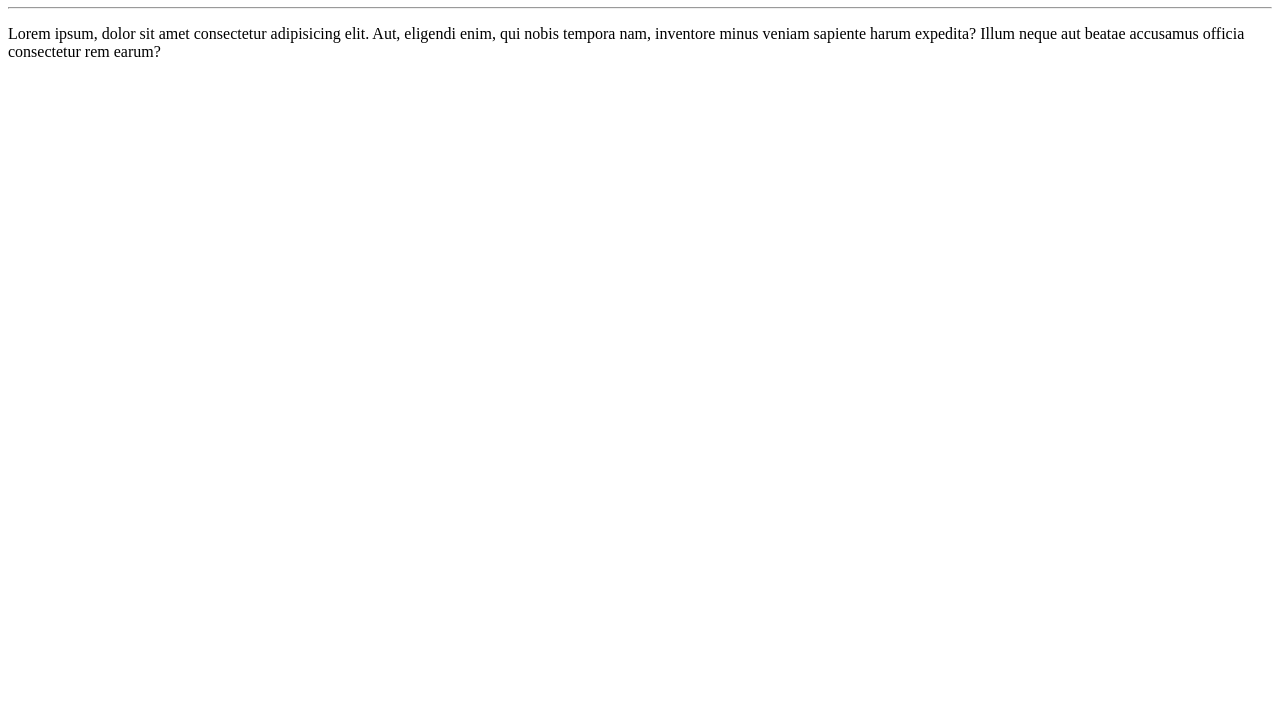
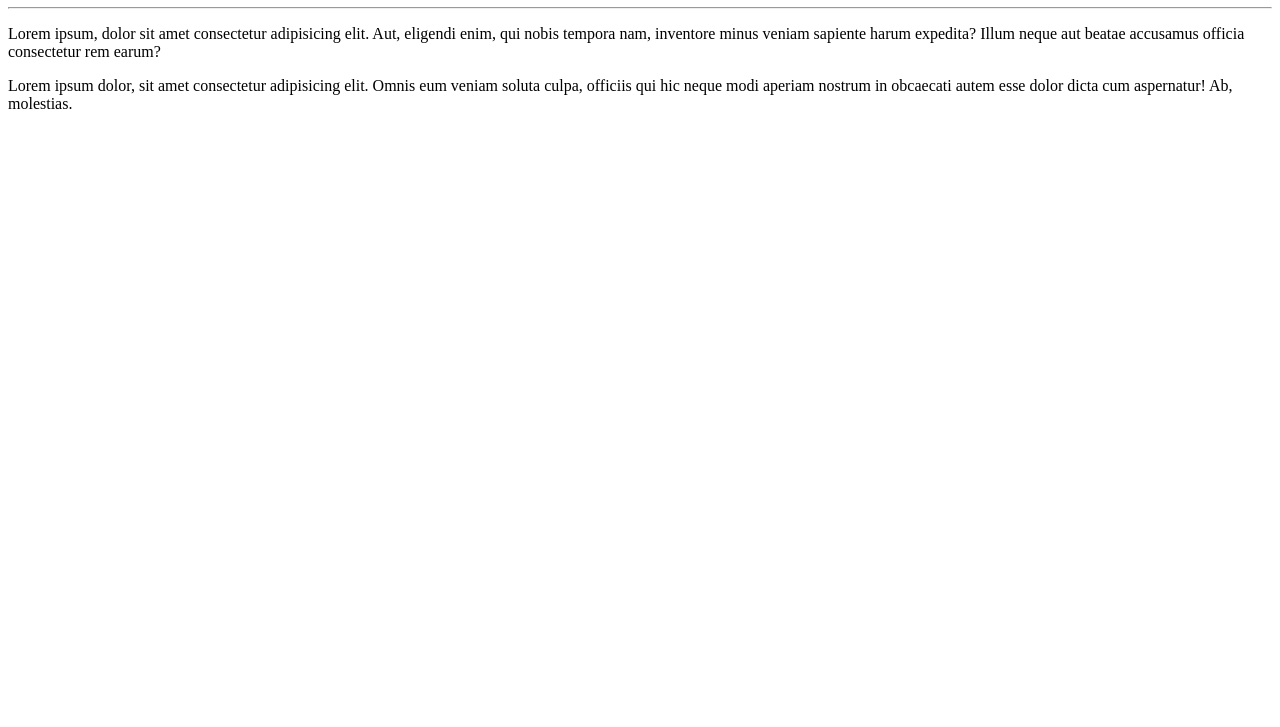
Before and after one commit to agathacrissantos/Ola-Mundo, a plain HTML site: page site-exemplo/index.html in a window 1280 px wide. Shown: the part 73-800 px from the top of the page. Drawn offline with Linux system fonts and the light colour scheme.

Commit message:
Adicionei um paragrafo

```diff
--- a/site-exemplo/index.html
+++ b/site-exemplo/index.html
@@ -9,5 +9,6 @@
     <h1>Olá, Mundo!</h1>
     <hr>
     <p>Lorem ipsum, dolor sit amet consectetur adipisicing elit. Aut, eligendi enim, qui nobis tempora nam, inventore minus veniam sapiente harum expedita? Illum neque aut beatae accusamus officia consectetur rem earum?</p>
+    <p>Lorem ipsum dolor, sit amet consectetur adipisicing elit. Omnis eum veniam soluta culpa, officiis qui hic neque modi aperiam nostrum in obcaecati autem esse dolor dicta cum aspernatur! Ab, molestias.</p>
 </body>
 </html>
```
